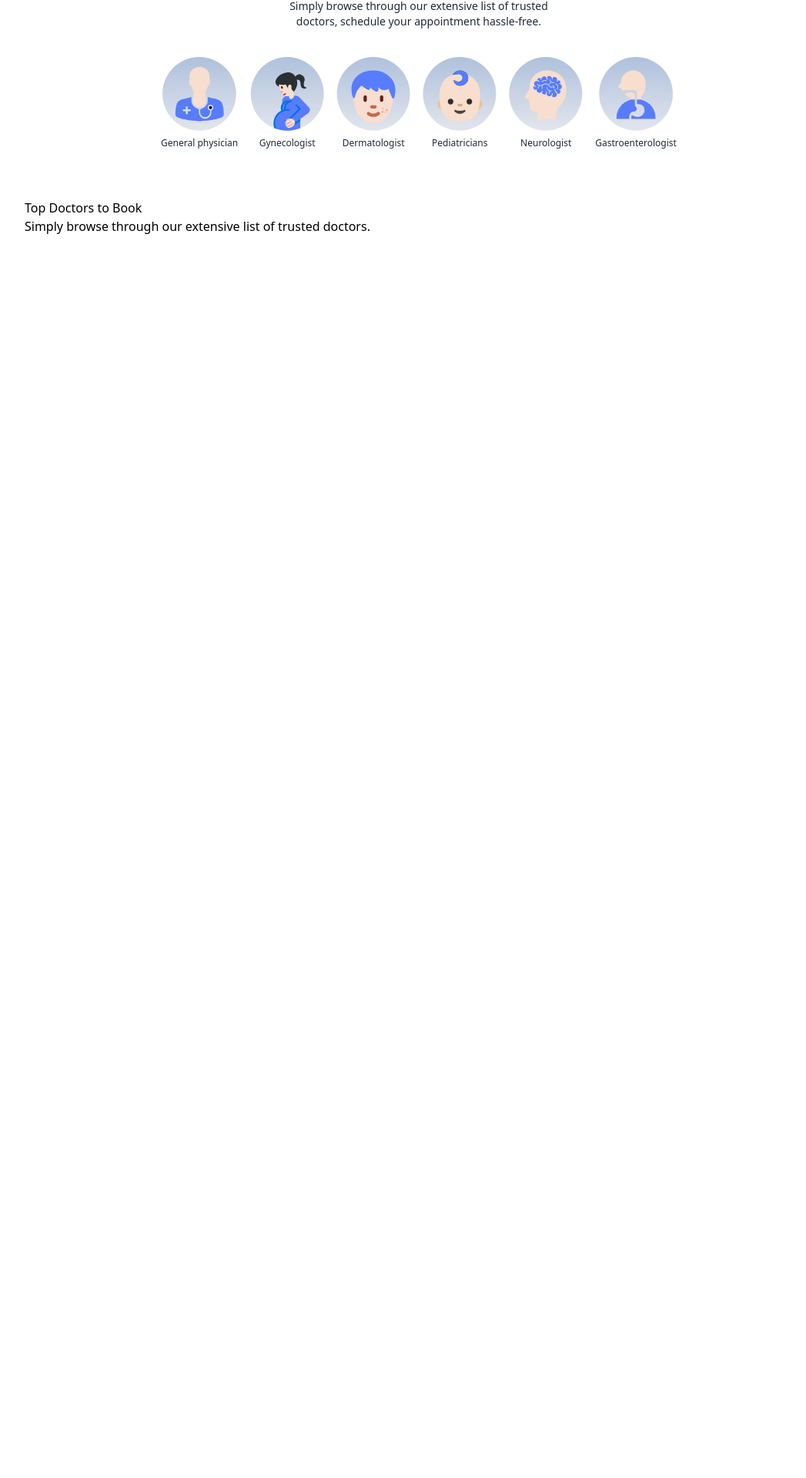
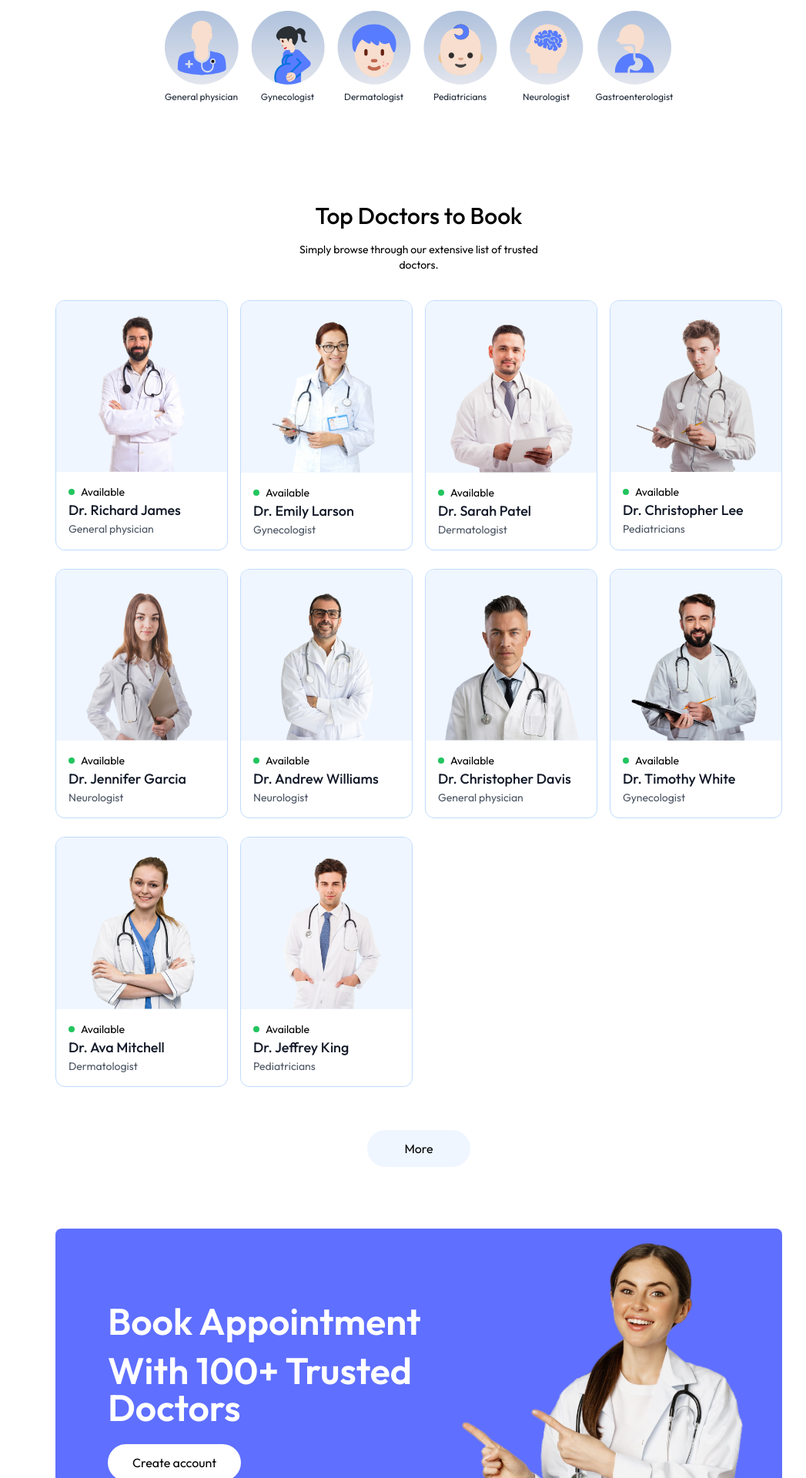
Before and after one commit to devanhdq/appointment-mern-app, a React (Vite) app in the folder frontend/: page / in a window 1280 px wide. Shown: the part 810-2730 px from the top of the page at 77% size, without its empty margins (96-1143 px from the left). Before the commit the page ends 1116 px from the top, so only its background shows below. Built offline with nearby package versions, Linux system fonts and the light colour scheme.

Commit message:
completed create banner component

```diff
--- a/frontend/index.html
+++ b/frontend/index.html
@@ -1,5 +1,5 @@
 <!doctype html>
-<html lang="en">
+<html lang="en" class="scroll-smooth">
   <head>
     <meta charset="UTF-8" />
     <link rel="icon" type="image/svg+xml" href="/vite.svg" />
--- a/frontend/src/App.jsx
+++ b/frontend/src/App.jsx
@@ -1,4 +1,4 @@
-import {Route, Routes} from "react-router-dom";
+import { Route, Routes } from "react-router-dom";
 import Home from "./pages/Home";
 import Doctors from "./pages/Doctors";
 import Login from "./pages/Login";
@@ -8,23 +8,24 @@
 import MyAppointments from "./pages/MyAppointments.jsx";
 import Appointment from "./pages/Appointment.jsx";
 import Navbar from "./components/Navbar.jsx";
+import Footer from "./components/Footer.jsx";
 
 const App = () => {
   return (
     <div className="mx-4 sm:mx-[10%]">
-            <Navbar/>
+      <Navbar />
       <Routes>
-                <Route path="/" element={<Home/>}/>
-                <Route path="/doctors" element={<Doctors/>}/>
-                <Route path="/doctors/:specially" element={<Doctors/>}/>
-                <Route path="/login" element={<Login/>}/>
-                <Route path="/about" element={<About/>}/>
-                <Route path="/contact" element={<Contact/>}/>
-                <Route path="/my-profile" element={<MyProfile/>}/>
-                <Route path="/my-appointments" element={<MyAppointments/>}/>
-                <Route path="/appointment/:doctorId" element={<Appointment/>}/>
+        <Route path="/" element={<Home />} />
+        <Route path="/doctors" element={<Doctors />} />
+        <Route path="/doctors/:specially" element={<Doctors />} />
+        <Route path="/login" element={<Login />} />
+        <Route path="/about" element={<About />} />
+        <Route path="/contact" element={<Contact />} />
+        <Route path="/my-profile" element={<MyProfile />} />
+        <Route path="/my-appointments" element={<MyAppointments />} />
+        <Route path="/appointment/:doctorId" element={<Appointment />} />
       </Routes>
-
+      <Footer />
     </div>
   );
 };
--- /dev/null
+++ b/frontend/src/components/Banner.jsx
@@ -0,0 +1,36 @@
+import { assets } from "../assets/assets";
+import { useNavigate } from "react-router-dom";
+const Banner = () => {
+  const navigate = useNavigate();
+  return (
+    <div className="flex bg-primary rounded-lg px-6 sm:px-10 lg:px-12 my-20 md:mx-10">
+      {/* Left Side */}
+      <div className="flex-1 py-8 sm:py-10 md:py-16 lg:py-24 lg:pl-5">
+        <div className="text-xl sm:text-2xl md:text-3xl lg:text-5xl font-semibold text-white">
+          <p className="">Book Appointment</p>
+          <p className="mt-4">With 100+ Trusted Doctors</p>
+        </div>
+        <button
+          onClick={() => {
+            navigate("/login");
+            scrollTo(0, 0);
+          }}
+          className="bg-white text-sm sm:text-base to-gray-600 px-8 py-3 rounded-full mt-6 hover:scale-105 transition-all"
+        >
+          Create account
+        </button>
+      </div>
+
+      {/* Right Side */}
+      <div className="hidden md:block md:w-1/2 lg:w-[370px] relative">
+        <img
+          className="w-full absolute bottom-0 right-0 max-w-md"
+          src={assets.appointment_img}
+          alt=""
+        />
+      </div>
+    </div>
+  );
+};
+
+export default Banner;
--- /dev/null
+++ b/frontend/src/components/Footer.jsx
@@ -0,0 +1,46 @@
+import { assets } from "../assets/assets";
+const Footer = () => {
+  return (
+    <div className="md:mx-10">
+      <div className="flex flex-col sm:grid grid-cols-[3fr_1fr_1fr] gap-14 my-10 mt-40 text-sm ">
+        {/* left section */}
+        <div className="">
+          <img src={assets.logo} alt="" className="mb-5 w-40" />
+          <p className="w-full md:w-2/3 text-gray-600 leading-6">
+            Totam facere aperiam suscipit architecto maxime a quae tempora
+            molestias illum eveniet. Error illo ut fugiat non qui animi
+            temporibus quod hic tenetur est. Numquam similique voluptates qui
+            nam recusandae!
+          </p>
+        </div>
+
+        {/* center section */}
+        <div className="">
+          <p className="text-xl font-medium mb-5">Company</p>
+          <ul className="flex flex-col gap-2 text-gray-600">
+            <li>Home</li>
+            <li>About Us</li>
+            <li>Contact</li>
+            <li>Privacy policy</li>
+          </ul>
+        </div>
+
+        {/* right section */}
+        <div className="">
+          <p className="text-xl font-medium mb-5">GET IN TOUCH</p>
+          <ul className="flex flex-col gap-2 text-gray-600">
+            <li>+123 123 123</li>
+            <li>about@gmail.com</li>
+          </ul>
+        </div>
+      </div>
+      {/* Copy right */}
+      <div className="">
+        <hr />
+        <p className="py-5 text-sm text-center">Copyright © 2024 - All Right Reserved.</p>
+      </div>
+    </div>
+  );
+};
+
+export default Footer;
--- a/frontend/src/components/TopDoctor.jsx
+++ b/frontend/src/components/TopDoctor.jsx
@@ -1,15 +1,47 @@
-import React from 'react';
+import { useContext } from "react";
+import { useNavigate } from "react-router-dom";
+import { AppContext } from "../context/AppContext";
 
 const TopDoctor = () => {
-    return (
-        <div>
-            <h1>Top Doctors to Book</h1>
-            <p>Simply browse through our extensive list of trusted doctors.</p>
-            <div className="">
+  const navigate = useNavigate();
+  const { doctors } = useContext(AppContext);
 
+  return (
+    <div className="flex flex-col items-center gap-4 my-16 to-gray-900 md:mx-10">
+      <h1 className="text-3xl font-medium">Top Doctors to Book</h1>
+      <p className="sm:w-1/3 text-center text-sm">
+        Simply browse through our extensive list of trusted doctors.
+      </p>
+      <div className="w-full grid grid-cols-auto gap-4 pt-5 gap-y-6 px-3 sm:px-0">
+        {doctors.slice(0, 10).map((item, index) => (
+          <div
+            onClick={() => navigate(`/appointment/${item._id}`)}
+            key={index}
+            className="border border-blue-200 rounded-xl overflow-hidden cursor-pointer hover:translate-y-[-10px] transition-all duration-500"
+          >
+            <img src={item.image} alt="" className="bg-blue-50" />
+            <div className="p-4">
+              <div className="flex items-center gap-2 text-sm text-center to-green-500">
+                <p className="w-2 h-2 bg-green-500 rounded-full"></p>
+                <p>Available</p>
+              </div>
+              <p className="text-gray-900 text-lg font-medium">{item.name}</p>
+              <p className="text-gray-600 text-sm">{item.speciality}</p>
             </div>
-        </div>
-    );
+          </div>
+        ))}
+      </div>
+      <button
+        className="bg-blue-50 to-gray-600 px-12 py-3 rounded-full mt-10"
+        onClick={() => {
+          navigate("/doctors");
+          scrollTo(0, 0);
+        }}
+      >
+        More
+      </button>
+    </div>
+  );
 };
 
 export default TopDoctor;
--- /dev/null
+++ b/frontend/src/context/AppContext.jsx
@@ -0,0 +1,15 @@
+import { createContext } from "react";
+import { doctors } from "../assets/assets";
+export const AppContext = createContext();
+
+const AppContextProvider = (props) => {
+  const value = {
+    doctors,
+  };
+
+  return (
+    <AppContext.Provider value={value}>{props.children}</AppContext.Provider>
+  );
+};
+
+export default AppContextProvider;
--- a/frontend/src/index.css
+++ b/frontend/src/index.css
@@ -1,11 +1,16 @@
+@import url("https://fonts.googleapis.com/css2?family=Outfit:wght@100..900&display=swap");
+
 @tailwind base;
 @tailwind components;
 @tailwind utilities;
 
+* {
+  font-family: Outfit, serif;
+}
 .active hr {
-    @apply block;
+  @apply block;
 }
 
 ::-webkit-scrollbar {
-    @apply hidden
+  @apply hidden;
 }
--- a/frontend/src/main.jsx
+++ b/frontend/src/main.jsx
@@ -1,13 +1,14 @@
+import { createRoot } from "react-dom/client";
+import "./index.css";
 
-import { createRoot } from 'react-dom/client'
-import './index.css'
+import App from "./App.jsx";
+import { BrowserRouter } from "react-router-dom";
+import AppContextProvider from "./context/AppContext.jsx";
 
-import App from './App.jsx'
-import { BrowserRouter } from 'react-router-dom'
-
-
-createRoot(document.getElementById('root')).render(
+createRoot(document.getElementById("root")).render(
   <BrowserRouter>
-    <App />
-  </BrowserRouter>,
-)
+    <AppContextProvider>
+      <App />
+    </AppContextProvider>
+  </BrowserRouter>
+);
--- a/frontend/src/pages/Home.jsx
+++ b/frontend/src/pages/Home.jsx
@@ -1,15 +1,17 @@
+import Banner from "../components/Banner.jsx";
 import Header from "../components/Header.jsx";
 import SpecialityMenu from "../components/SpecialityMenu.jsx";
 import TopDoctor from "../components/TopDoctor.jsx";
 
 const Home = () => {
-    return (
-        <div>
-            <Header/>
-            <SpecialityMenu/>
-            <TopDoctor/>
-        </div>
-    )
-}
+  return (
+    <div>
+      <Header />
+      <SpecialityMenu />
+      <TopDoctor />
+      <Banner />
+    </div>
+  );
+};
 
-export default Home
+export default Home;
--- a/frontend/tailwind.config.js
+++ b/frontend/tailwind.config.js
@@ -9,6 +9,9 @@
       colors:{
         'primary' : '#5f6FFF'
         // 'primary' : '#262C66'
+      },
+      gridTemplateColumns:{
+        'auto':'repeat(auto-fill, minmax(200px, 1fr))'
       }
     },
   },
```
Also changed, not shown: 1 other file (tests, documents, lock files or other folders). Lines whose indentation alone changed are shown as unchanged.
